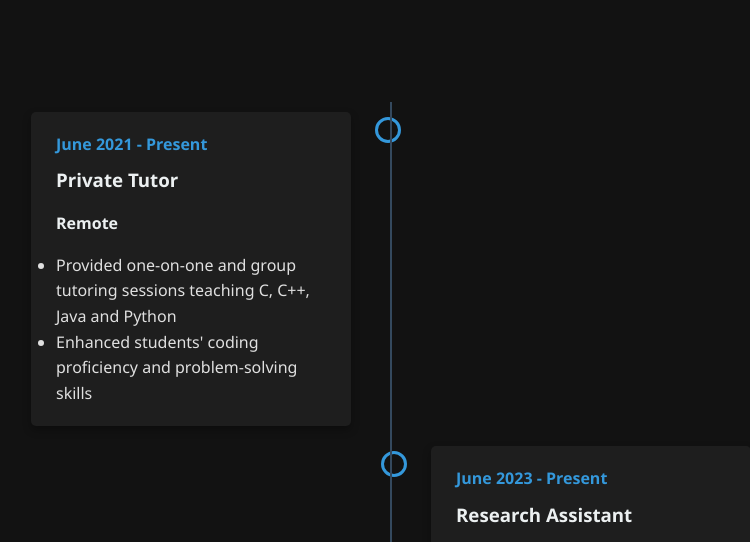
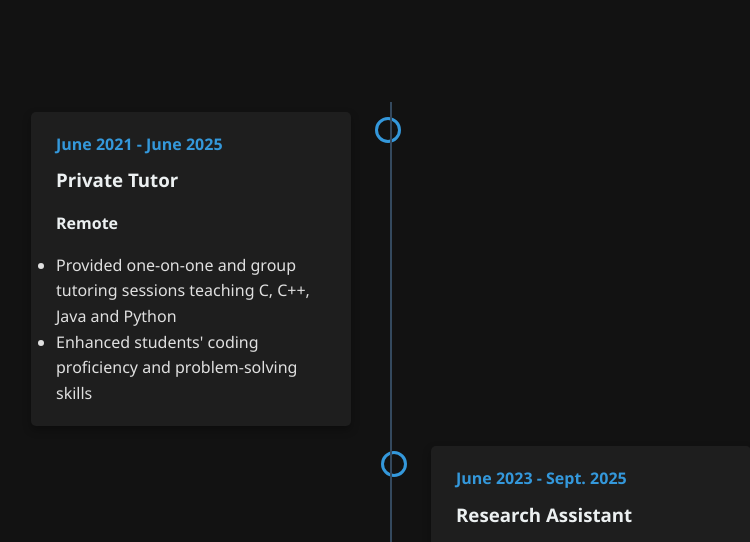
Before and after one commit to mikegiannako/portfolio, a website: page index.html in a window 1280 px wide. Shown: the part 1160-1702 px from the top of the page, 249-999 px from the left. Drawn offline with Linux system fonts and the light colour scheme.

Commit message:
Changed dates

```diff
--- a/index.html
+++ b/index.html
@@ -88,7 +88,7 @@
             <div class="timeline">
                 <div class="timeline-item left">
                     <div class="timeline-content">
-                        <div class="date">June 2021 - Present</div>
+                        <div class="date">June 2021 - June 2025</div>
                         <h3>Private Tutor</h3>
                         <h4>Remote</h4>
                         <ul>
@@ -99,7 +99,7 @@
                 </div>
                 <div class="timeline-item right">
                     <div class="timeline-content">
-                        <div class="date">June 2023 - Present</div>
+                        <div class="date">June 2023 - Sept. 2025</div>
                         <h3>Research Assistant</h3>
                         <h4>DiSCS - Institute of Computer Science @ FORTH</h4>
                         <ul>
```
